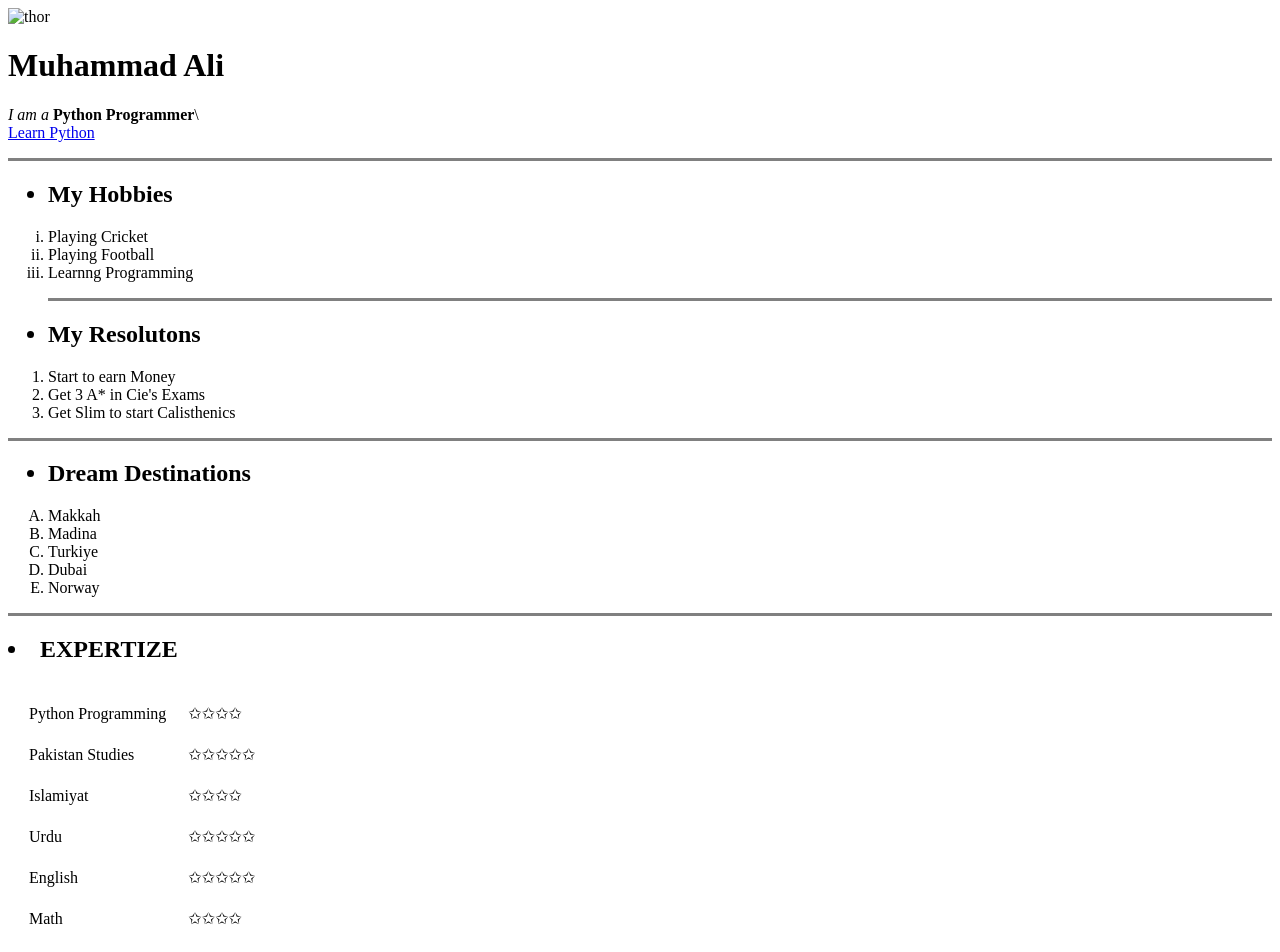
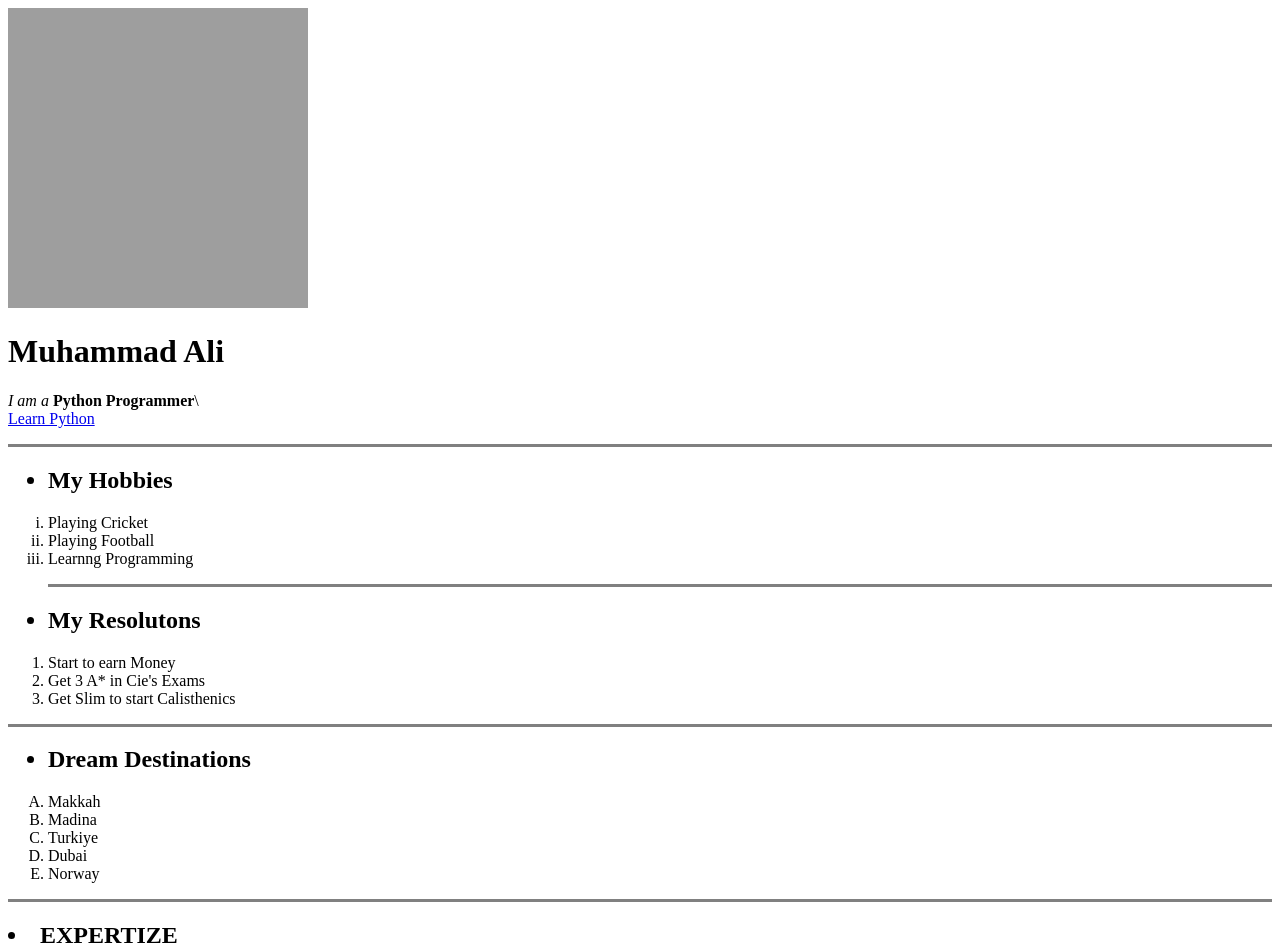
Before and after one commit to MuhammadAli11111/M.Ali-s-CV, a plain HTML site: page index.html in a window 1280 px wide. Shown: the top 952 px of the page. Drawn offline with Linux system fonts and the light colour scheme; the site is published under a folder, as on GitHub Pages, so addresses that start at the root find nothing.

Commit message:
Update index.html

```diff
--- a/index.html
+++ b/index.html
@@ -8,7 +8,7 @@
 
 </head>
 <body>
-        <img src="/thorcircle.png" alt="thor " width="300"height="300">
+        <img src="thorcircle.png" alt="thor " width="300"height="300">
 
         <img
         src="" alt="">
```
